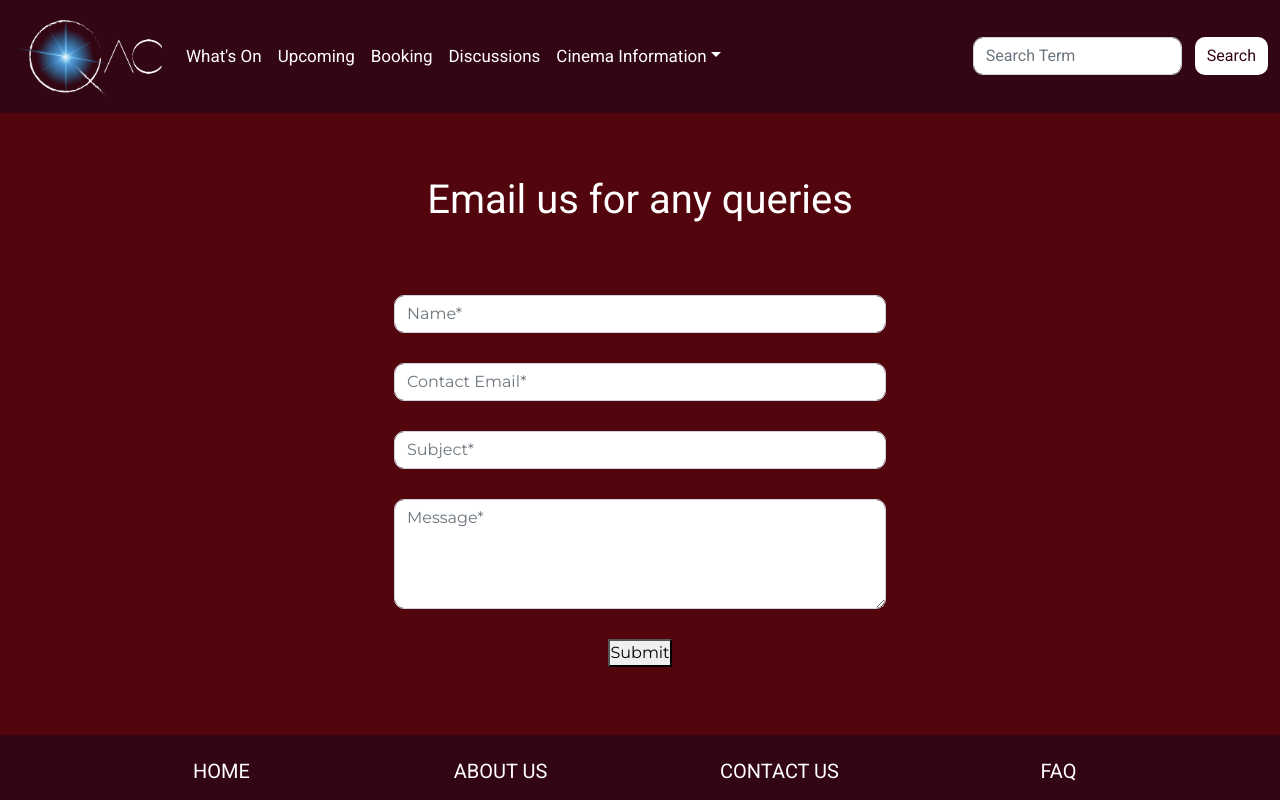
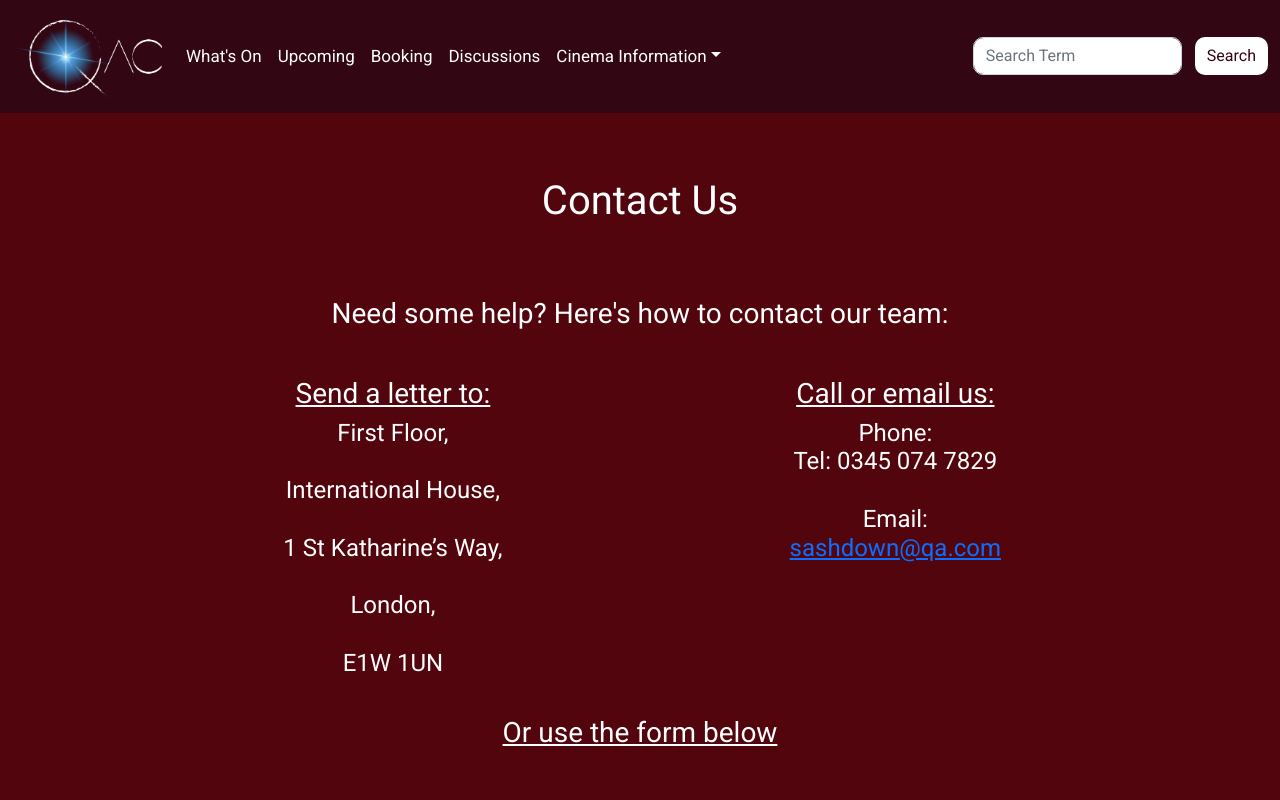
Before and after one commit to Stephanie-Ash/QA-cinema-team1, a React (Create React App) app in the folder react/qa-cinema/: page /contact in a window 1280 px wide. Shown: the top 800 px of the page. Built offline with nearby package versions, Linux system fonts and the light colour scheme.

Commit message:
QC-8 #done contact page complete

```diff
--- a/react/qa-cinema/src/components/contact/Contact.css
+++ b/react/qa-cinema/src/components/contact/Contact.css
@@ -22,3 +22,31 @@ td {
 #hiddenmessage {
     text-align: center;
 }
+
+.btemail {
+    margin-left: 5px;
+    background-color: white;
+    border: 2px solid white;
+    border-radius: 10px;
+    color: #330613;
+    padding: 0px 10px 0px 10px;
+
+}
+
+.btemail:hover {
+    background-color: #330613;
+    border: 2px solid white;
+    border-radius: 10px;
+    color: white;
+}
+
+.contactUsIntro {
+    padding: 0 0 3% 0;
+    text-align: center;
+
+}
+
+.contactUsTitles {
+    text-decoration: underline;
+
+}
--- a/react/qa-cinema/src/components/contact/Contact.jsx
+++ b/react/qa-cinema/src/components/contact/Contact.jsx
@@ -1,9 +1,34 @@
 import Email from "./Email.jsx"
 import "./Contact.css"
+import { Link } from 'react-router-dom';
 
 const Contact = () => {
     return (
         <>
+
+            <div className="contactUsIntro container-fluid">
+                <h1> Contact Us </h1>
+                <h3> Need some help? Here's how to contact our team: </h3>
+            </div>
+
+            <div className="contactUsTable container-fluid ">
+                <table className="mx-auto table-responsive">
+                    <thead></thead>
+                    <tbody>
+                        <tr>
+                            <td><h3 className="contactUsTitles">Send a letter to: </h3><h4>First Floor, <br /><br /> International House,<br /><br /> 1 St Katharine’s Way,<br /><br /> London,<br /><br /> E1W 1UN</h4></td>
+                            <td><h3 className="contactUsTitles">Call or email us: </h3><h4>Phone:<br />
+                                Tel: 0345 074 7829<br /><br />
+                                Email: <br />
+                                <a href="mailto:sashdown@qa.com">sashdown@qa.com</a>
+                            </h4></td>
+                        </tr>
+                        <tr>
+                            <td colSpan={2}><h3 className="contactUsTitles" > Or use the form below </h3></td>
+                        </tr>
+                    </tbody>
+                </table>
+            </div>
             <Email />
         </>
 
--- a/react/qa-cinema/src/components/contact/Email.jsx
+++ b/react/qa-cinema/src/components/contact/Email.jsx
@@ -7,10 +7,10 @@ const Email = () => {
 
         event.preventDefault();
 
-        var name = document.getElementById('name').value;
-        var email = document.getElementById('email').value;
-        var subject = document.getElementById('subject').value;
-        var message = document.getElementById('message').value;
+        const name = document.getElementById('name').value;
+        const email = document.getElementById('email').value;
+        const subject = document.getElementById('subject').value;
+        const message = document.getElementById('message').value;
 
         axios.post('http://localhost:3001/emails/create', {
             fullname: name,
@@ -27,27 +27,9 @@ const Email = () => {
 
         event.target.reset();
 
-        document.getElementById('hiddenmessage').innerHTML = "Email has been submitted, a member of our team will contact you shortly.";
-
-        // axios
-        //     .get(`http://localhost:3001/email/search?q=${newPageSearch}`)
-        //     // .get('http://localhost:3001/films/getAll')
-        //     .then(res => res)
-        //     .then((result) => {
-        //         setIsLoaded(true);
-        //         setFilms(result.data);
-        //     }, (error) => {
-        //         setIsLoaded(true);
-        //         setError(error);
-        //     });
-
-        // event.target.reset();
-        // navigate("/search", { state: { newPageSearch: search } })
+        // document.getElementById('hiddenmessage').innerHTML = "Email has been submitted, a member of our team will contact you shortly.";
+        window.alert("Email has been submitted, a member of our team will contact you shortly.");
     }
-
-
-
-
 
     return (
         <>
@@ -79,8 +61,6 @@ const Email = () => {
                     </table>
                 </div>
             </form>
-
-
         </>
     )
 
```
